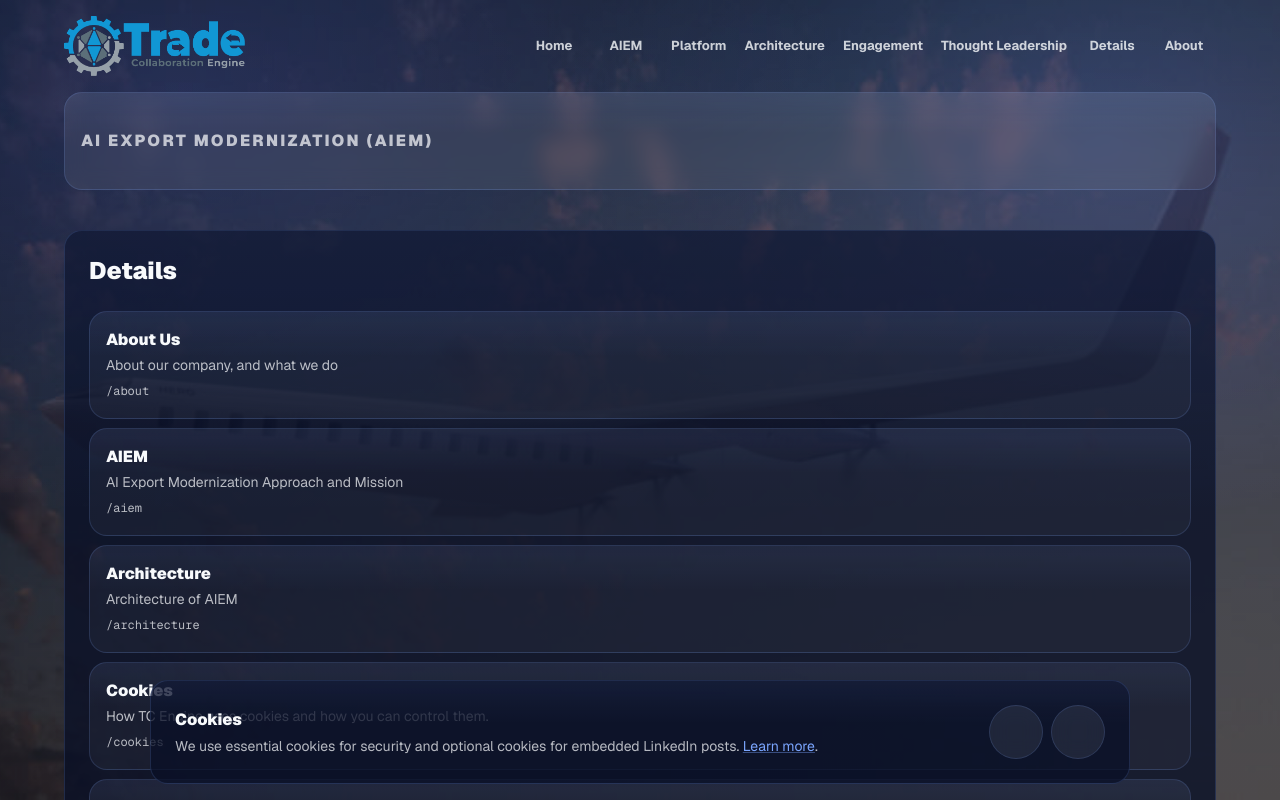
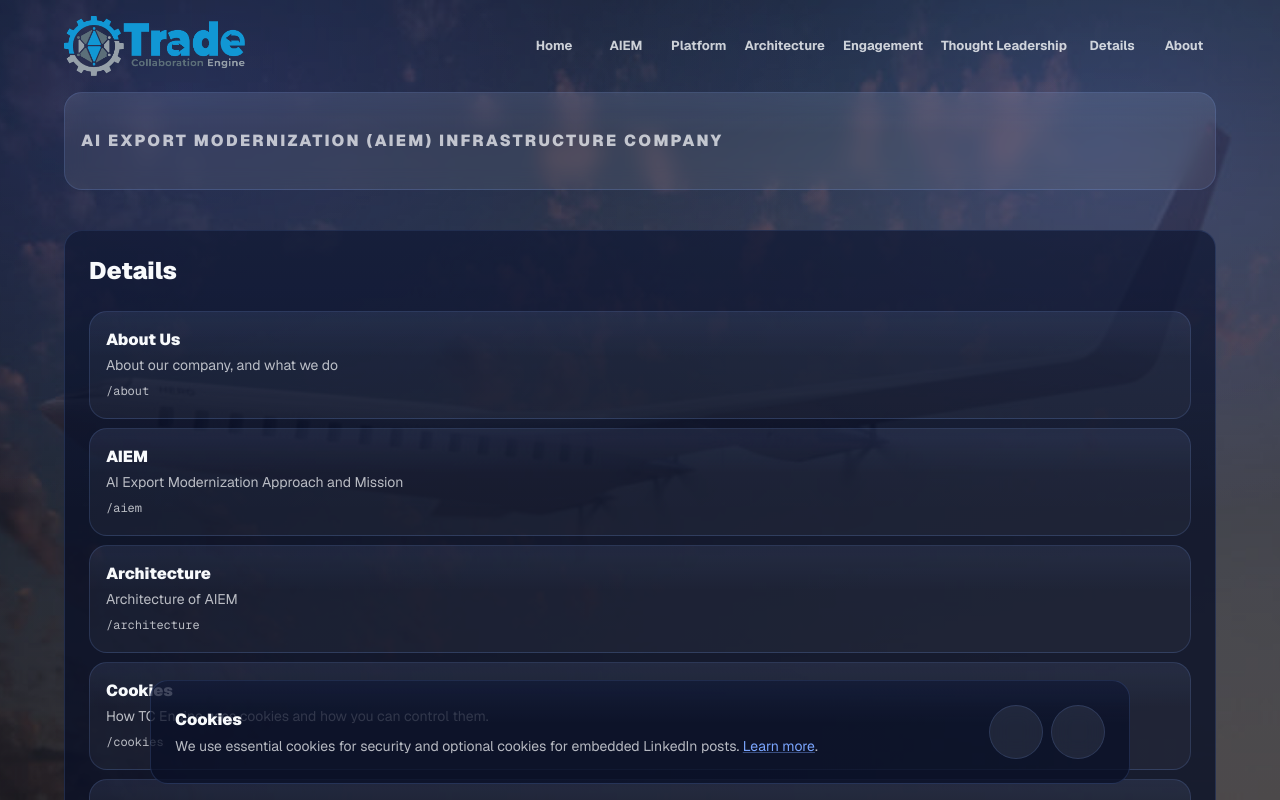
Before and after one commit to TCEngine-AI-LLC/tcengine-site, a Next.js app: page /details in a window 1280 px wide. Shown: the top 800 px of the page. Built offline with nearby package versions, Linux system fonts and the light colour scheme; no server answers; some icons are missing; what @mui/material-nextjs would draw is missing.

Commit message:
Changed Hero message

```diff
--- a/src/customizations/site.ts
+++ b/src/customizations/site.ts
@@ -41,7 +41,7 @@ export const siteMeta = {
 
   heroBanner: {
     enabled: true,
-    message: "AI Export Modernization (AIEM)",
+    message: "AI Export Modernization (AIEM) Infrastructure Company",
   },
 } as const;
 
```
